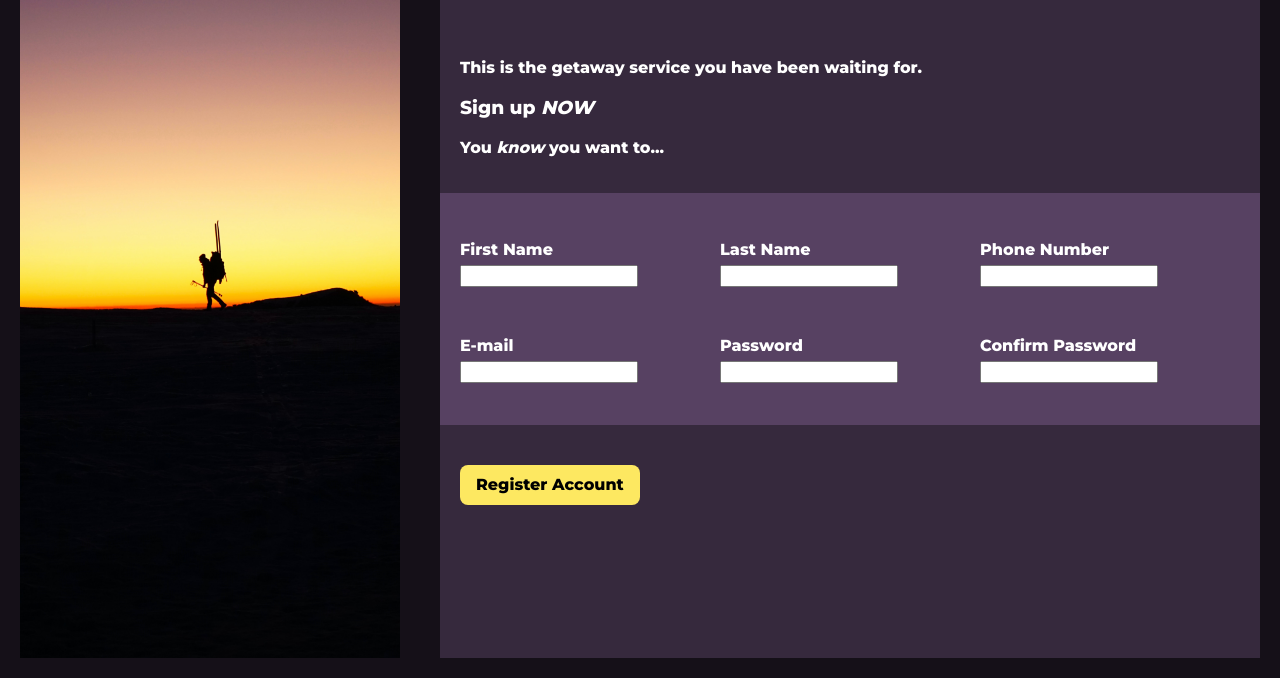
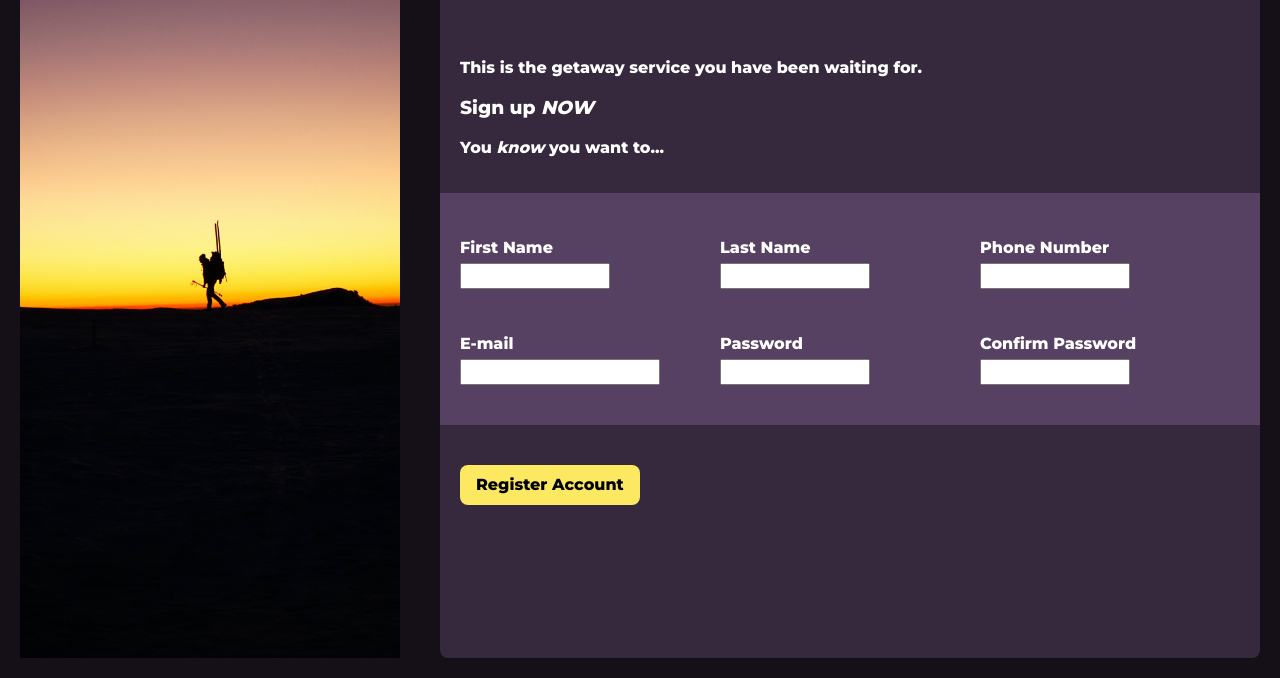
Before and after one commit to Kelho0812/Project_SignUpForm_TOP, a plain HTML site: page index.html in a window 1280 px wide. Shown: the part 142-820 px from the top of the page. Drawn offline with Linux system fonts and the light colour scheme.

Commit message:
styled input & added border radius to right container

```diff
--- a/CSS/styles.css
+++ b/CSS/styles.css
@@ -5,6 +5,16 @@
 h1 {
     text-align: center;
     margin-bottom: 100px;
+}
+input {
+    width : 150px;
+    padding: 3px;
+    margin: 0;
+    box-sizing: border-box;
+  }
+
+input#userEmail{
+    width: 200px;
 }
 
 .mainContainer {
@@ -59,6 +69,7 @@ margin:calc(50% - 50vw);
 }
 
 .rightContainer {
+    border-radius: 8px;
     flex-grow: 1;
     display: flex;
     flex-direction: column;
```
